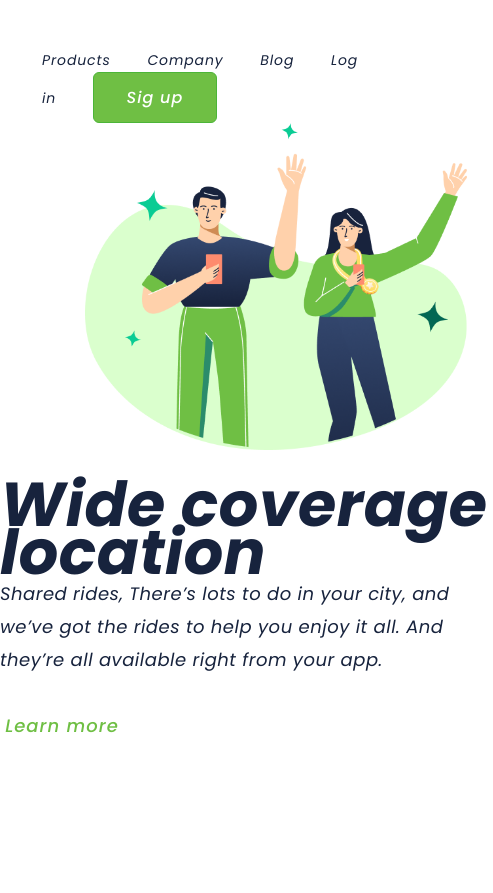
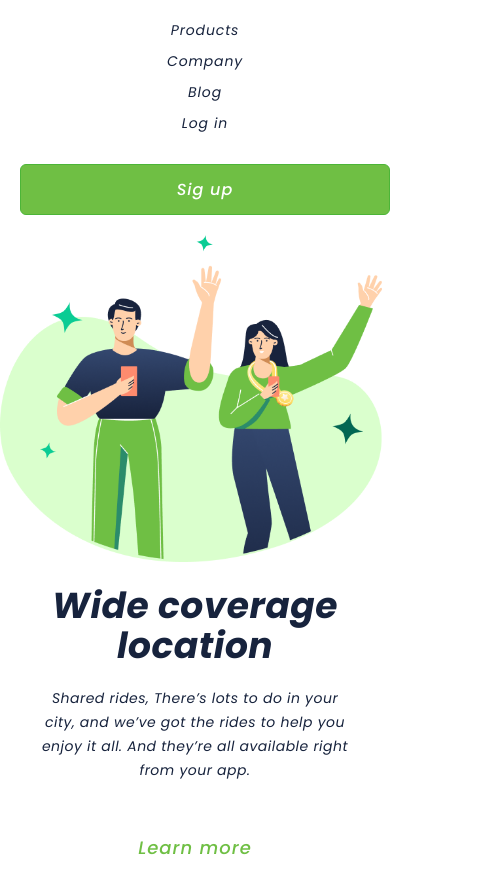
Before and after one commit to Roberta-Matos/Positive-Congratulations-Figma-, a plain HTML site: page index.html in a window 390 px wide. Shown: the whole page, 493 px wide, since content can reach past the window. Before the commit the page ends 844 px from the top, so only its background shows below. Drawn offline with Linux system fonts and the light colour scheme.

Commit message:
Adicionado a responsidade,para tablets e smartphones

```diff
--- a/style.css
+++ b/style.css
@@ -1,10 +1,10 @@
 /* Importing Google Fonts */
-@import url('https://fonts.googleapis.com/css2?family=Poppins:ital,wght@1,400;1,500;1,700&display=swap');
+@import url("https://fonts.googleapis.com/css2?family=Poppins:ital,wght@1,400;1,500;1,700&display=swap");
 * {
   margin: 0;
   padding: 0;
   box-sizing: border-box;
-    font-family: 'Poppins', sans-serif;
+  font-family: "Poppins", sans-serif;
 }
 header {
   margin-top: 47px;
@@ -16,12 +16,12 @@ header {
   line-height: 21px;
   text-align: center;
   letter-spacing: 0.875px;
-    color: #17233D;
+  color: #17233d;
   margin-right: 32px;
 }
 .button-sign-up {
-    background: #6FBF44;
-    border: 1px solid #4CB538 ;
+  background: #6fbf44;
+  border: 1px solid #4cb538;
   border-radius: 6px;
   width: 124px;
   height: 51px;
@@ -30,7 +30,7 @@ header {
   font-size: 16px;
   line-height: 24px;
   letter-spacing: 1px;
-    color: #FFFFFF;
+  color: #ffffff;
 }
 img {
   width: 100%;
@@ -41,7 +41,7 @@ img {
   display: inline-block;
   margin-left: 85px;
 }
-section{
+section {
   display: inline-block;
   width: 493px;
 }
@@ -50,7 +50,7 @@ h1 {
   font-size: 62px;
   line-height: 48px;
   letter-spacing: 0.5px;
-    color: #17233D;
+  color: #17233d;
   margin-top: 24px;
 }
 p {
@@ -58,9 +58,8 @@ p {
   font-size: 18px;
   line-height: 33px;
   letter-spacing: 0.5px;
-    color: #17233D;
-    margin: 47px,55px;
-
+  color: #17233d;
+  margin: 47px, 55px;
 }
 .button-learn-more {
   background: transparent;
@@ -73,7 +72,77 @@ p {
   font-size: 18px;
   line-height: 2px;
   letter-spacing: 1px;
-    color:#6FBF44 ;
+  color: #6fbf44;
   margin-top: 24px;
   cursor: pointer;
 }
+/* Tablets (largura entre 601px e 1024px) */
+@media screen and (max-width: 1024px) and (min-width: 601px) {
+  section {
+    width: 90%;
+    display: block;
+    margin: 0 auto;
+  }
+
+  img {
+    max-width: 100%;
+    margin-left: 0;
+    display: block;
+  }
+
+  h1 {
+    font-size: 48px;
+    line-height: 52px;
+  }
+
+  p {
+    font-size: 16px;
+    line-height: 28px;
+    margin: 30px 20px;
+  }
+}
+
+/* Smartphones (largura até 600px) */
+@media screen and (max-width: 600px) {
+  header {
+    margin-left: 20px;
+    margin-top: 20px;
+  }
+
+  .link-menu {
+    display: block;
+    margin: 10px 0;
+  }
+
+  section {
+    width: 90%;
+    display: block;
+    margin: 0 auto;
+  }
+
+  img {
+    max-width: 100%;
+    height: auto;
+    margin-left: 0;
+    display: block;
+  }
+
+  h1 {
+    font-size: 36px;
+    line-height: 40px;
+    text-align: center;
+  }
+
+  p {
+    font-size: 14px;
+    line-height: 24px;
+    margin: 20px 15px;
+    text-align: center;
+  }
+
+  .button-sign-up,
+  .button-learn-more {
+    width: 100%;
+    margin: 20px 0;
+  }
+}
```
Lines whose indentation alone changed are shown as unchanged.
